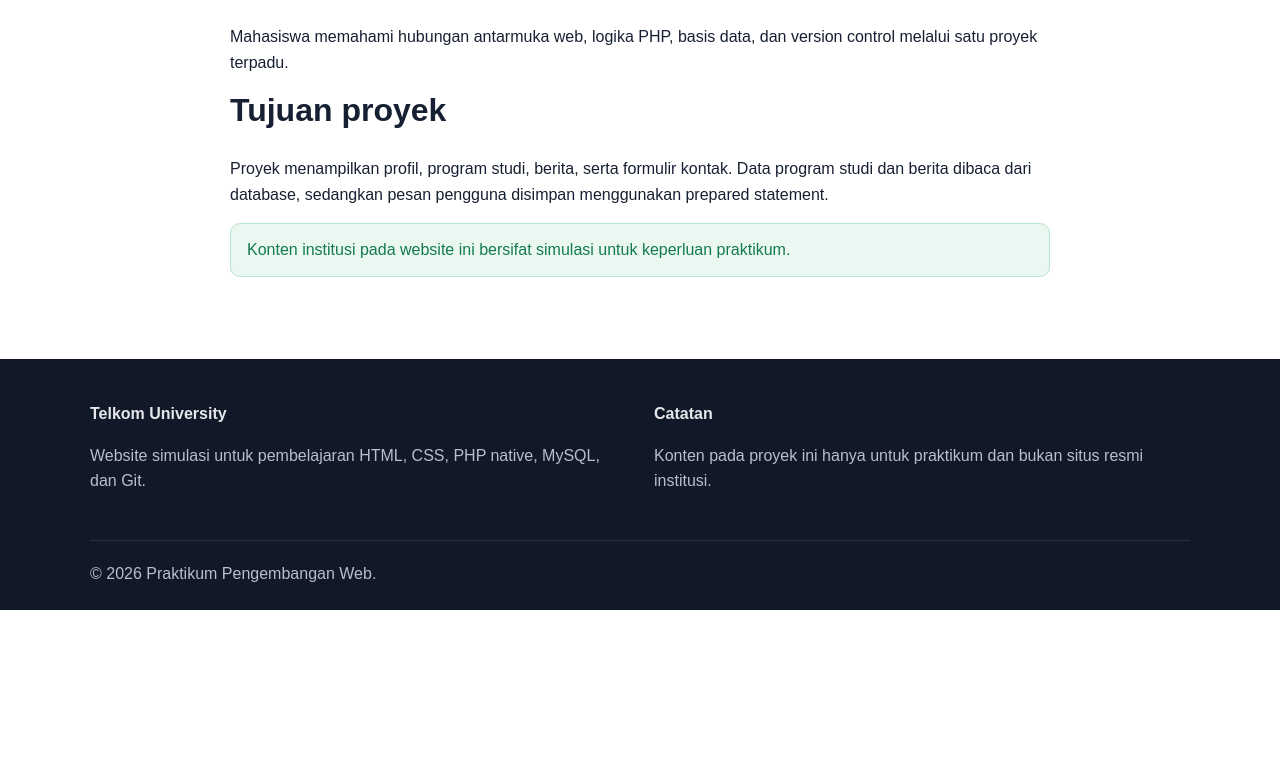
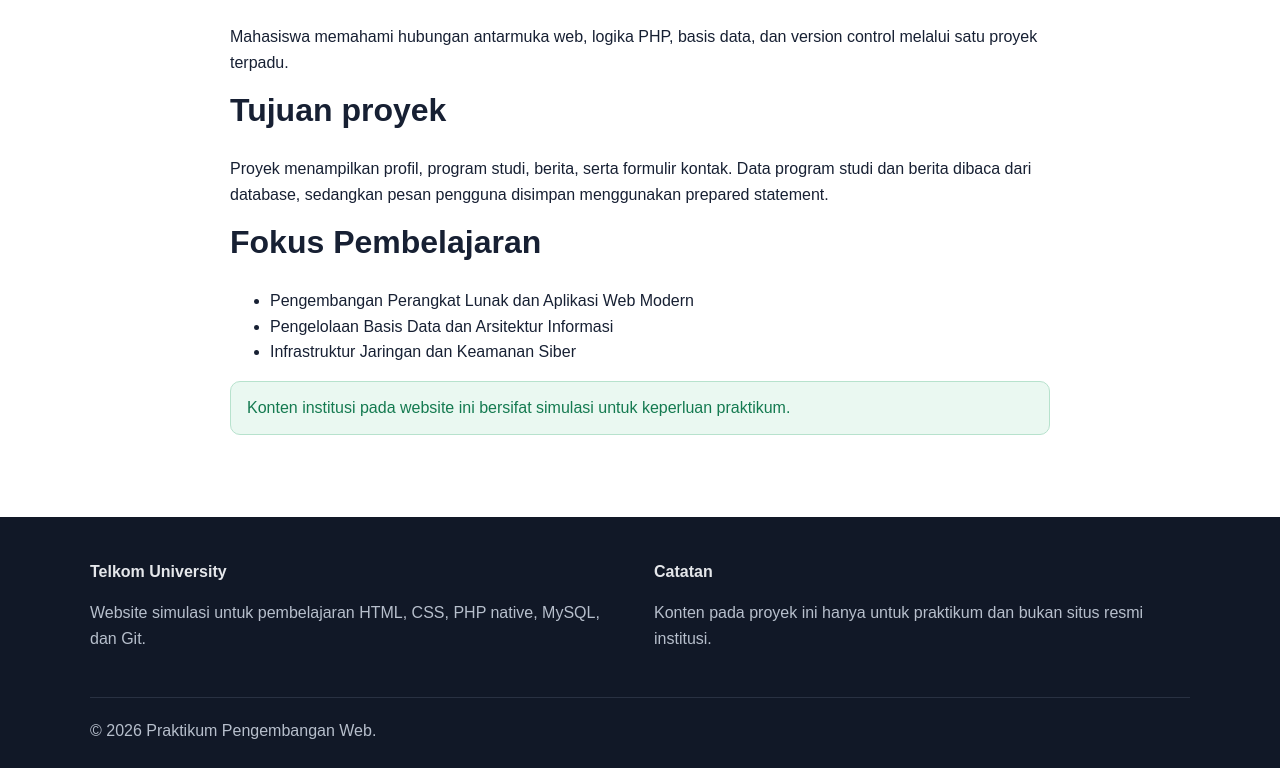
Before and after one commit to IbnatySalsabilaLirabbiha/telkom-company-profile, a PHP site: page /profile.php in a window 1280 px wide. Shown: the part 465-1233 px from the top of the page. Before the commit the page ends 1075 px from the top, so only its background shows below. Run offline with PHP 8.4, Linux system fonts and the light colour scheme.

Commit message:
feat: tambahkan informasi fokus pembelajaran

```diff
--- a/profile.php
+++ b/profile.php
@@ -11,6 +11,12 @@ require 'includes/header.php';
         <p>Mahasiswa memahami hubungan antarmuka web, logika PHP, basis data, dan version control melalui satu proyek terpadu.</p>
         <h2>Tujuan proyek</h2>
         <p>Proyek menampilkan profil, program studi, berita, serta formulir kontak. Data program studi dan berita dibaca dari database, sedangkan pesan pengguna disimpan menggunakan prepared statement.</p>
+        <h2>Fokus Pembelajaran</h2>
+        <ul>
+            <li>Pengembangan Perangkat Lunak dan Aplikasi Web Modern</li>
+            <li>Pengelolaan Basis Data dan Arsitektur Informasi</li>
+            <li>Infrastruktur Jaringan dan Keamanan Siber</li>
+        </ul>
         <div class="alert alert-success">Konten institusi pada website ini bersifat simulasi untuk keperluan praktikum.</div>
     </div>
 </section>
```
